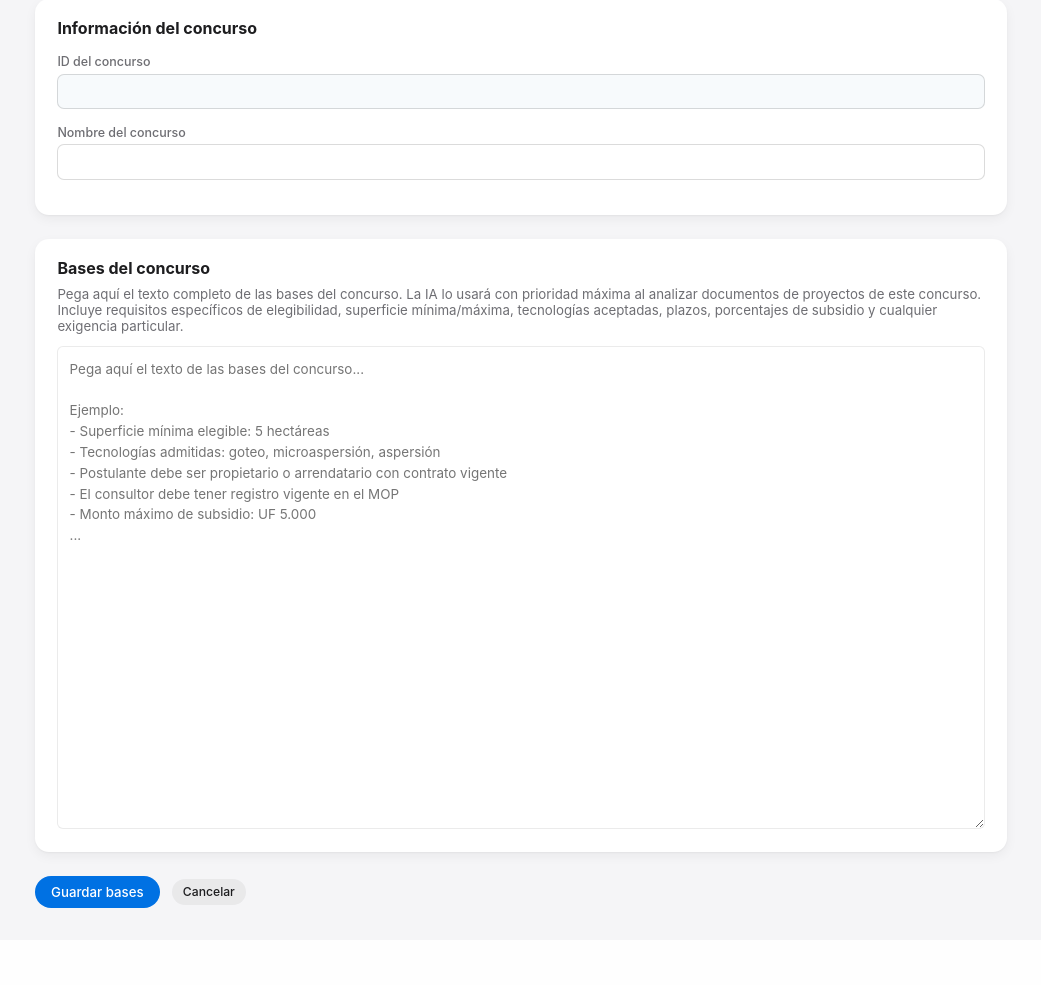
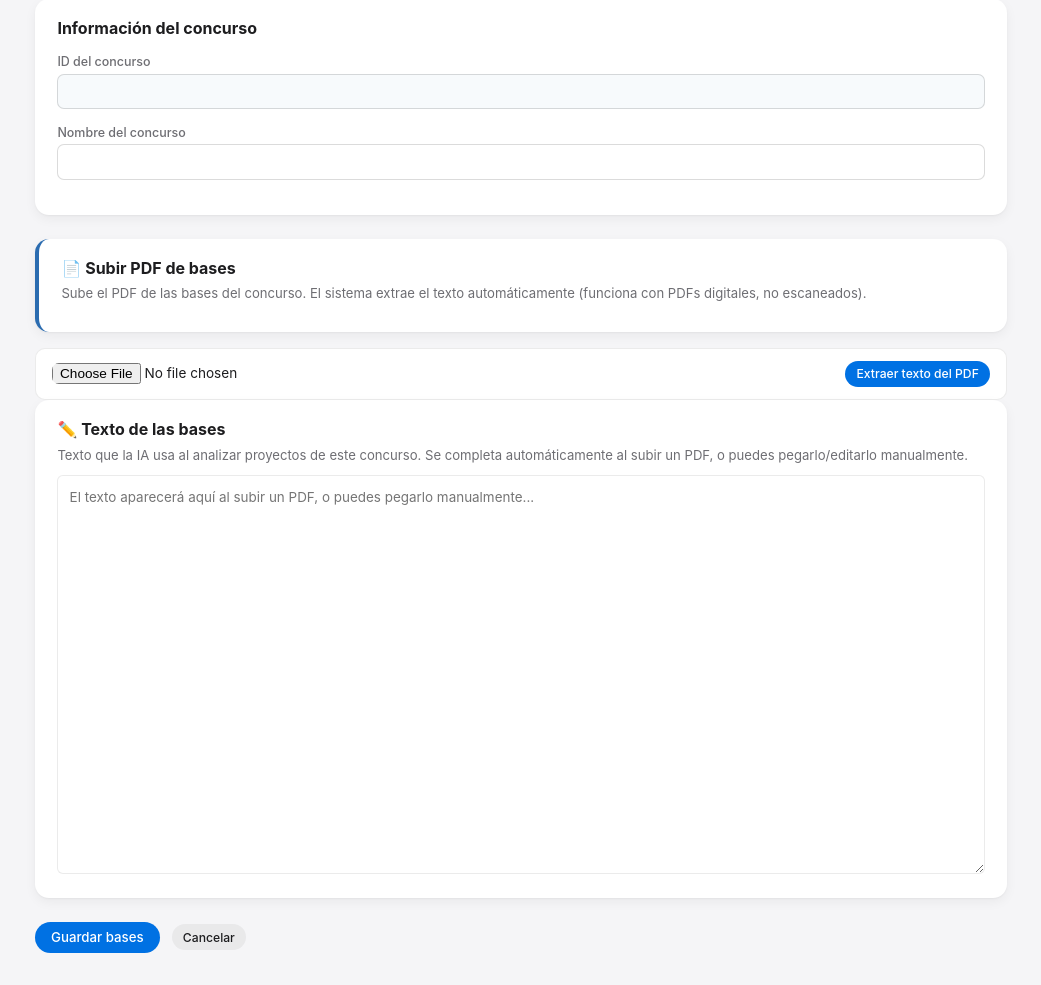
Before and after one commit to CEVV69/revisor-cnr, a FastAPI app: template templates/admin_concurso_detalle.html in a window 1280 px wide. Shown: the part 135-1120 px from the top of the page, without its empty margins (119-1160 px from the left). Before the commit the page ends 1043 px from the top, so only its background shows below. Run offline with FastAPI, Linux system fonts and the light colour scheme; the template is opened without the code that fills it, so the values that code supplies are empty.

Commit message:
Agregar subida de PDF para bases del concurso
- Nueva ruta POST /admin/concursos/{id}/bases-pdf: recibe PDF/DOC,
  extrae texto con extract_text() y lo guarda como bases_texto
- Manejo de error para PDFs escaneados y formatos no soportados
- Template admin_concurso_detalle: card de subida PDF + mensajes de error
- analyzer.py: limitar texto de bases a 20.000 chars en el prompt (MAX_CHARS_BASES)

Co-Authored-By: Claude Sonnet 4.6 <noreply@anthropic.com>

```diff
--- a/analyzer.py
+++ b/analyzer.py
@@ -207,20 +207,29 @@ CONTENIDO DE OTROS DOCUMENTOS YA ANALIZADOS (para detectar inconsistencias entre
     return contexto
 
 
+MAX_CHARS_BASES = 20000   # ~5-6 páginas de bases — suficiente para requisitos clave
+
 def _construir_bloque_bases(bases_texto: str, concurso_id: str) -> str:
     """Construye el bloque de contexto con las bases del concurso."""
     if not bases_texto or not bases_texto.strip():
         return ""
-    return f"""
+    texto = bases_texto.strip()
+    truncado = len(texto) > MAX_CHARS_BASES
+    if truncado:
+        texto = texto[:MAX_CHARS_BASES]
+    bloque = f"""
 {'═'*60}
 BASES DEL CONCURSO {concurso_id} — PRIORIDAD MÁXIMA
 {'═'*60}
 Las siguientes bases son específicas de este concurso y tienen PRIORIDAD sobre
 la normativa general. Verifica su cumplimiento en el documento analizado:
 
-{bases_texto.strip()}
-
+{texto}
 """
+    if truncado:
+        bloque += "\n[... texto de bases truncado por longitud — se muestran los primeros 20.000 caracteres]\n"
+    bloque += "\n"
+    return bloque
 
 
 def _construir_bloque_feedback(feedback: list, tipo_doc_actual: str) -> str:
--- a/main.py
+++ b/main.py
@@ -748,6 +748,47 @@ async def admin_guardar_bases(
     return RedirectResponse(url=f"/admin/concursos/{concurso_id}?ok=guardado", status_code=302)
 
 
+@app.post("/admin/concursos/{concurso_id}/bases-pdf")
+async def admin_subir_bases_pdf(
+    request: Request,
+    concurso_id: str,
+    archivo: UploadFile = File(...),
+    nombre: str = Form("")
+):
+    user = get_current_user(request)
+    if not user or user.get("rol") != "admin":
+        return RedirectResponse(url="/")
+    concurso = db.get_concurso(concurso_id)
+    if not concurso:
+        raise HTTPException(status_code=404)
+
+    ext = Path(archivo.filename).suffix.lower()
+    if ext not in (".pdf", ".doc", ".docx"):
+        return RedirectResponse(url=f"/admin/concursos/{concurso_id}?error=formato", status_code=302)
+
+    # Guardar temporalmente
+    tmp_path = UPLOAD_DIR / f"_bases_{concurso_id}{ext}"
+    tmp_path.parent.mkdir(parents=True, exist_ok=True)
+    content = await archivo.read()
+    with open(tmp_path, "wb") as f:
+        f.write(content)
+
+    # Extraer texto
+    from extractor import extract_text
+    texto = extract_text(str(tmp_path), ext)
+    tmp_path.unlink(missing_ok=True)
+
+    if texto.strip() == "__PDF_ESCANEADO__":
+        return RedirectResponse(url=f"/admin/concursos/{concurso_id}?error=escaneado", status_code=302)
+
+    if nombre.strip():
+        concurso["nombre"] = nombre.strip()
+    concurso["bases_texto"] = texto.strip()
+    concurso["fecha_actualizacion"] = datetime.now().isoformat()
+    db.save_concurso(concurso)
+    return RedirectResponse(url=f"/admin/concursos/{concurso_id}?ok=pdf_cargado", status_code=302)
+
+
 @app.post("/admin/concursos/{concurso_id}/eliminar")
 async def admin_eliminar_concurso(request: Request, concurso_id: str):
     user = get_current_user(request)
--- a/templates/admin_concurso_detalle.html
+++ b/templates/admin_concurso_detalle.html
@@ -13,7 +13,16 @@
 <div class="alert alert-success" style="margin-bottom:1rem;">
   {% if msg_ok == 'creado' %}✅ Concurso creado. Ahora carga las bases.
   {% elif msg_ok == 'guardado' %}✅ Bases guardadas correctamente.
+  {% elif msg_ok == 'pdf_cargado' %}✅ PDF cargado y texto extraído correctamente.
   {% else %}✅ Guardado.{% endif %}
+</div>
+{% endif %}
+{% set msg_err = request.query_params.get('error') %}
+{% if msg_err %}
+<div class="alert alert-error" style="margin-bottom:1rem;">
+  {% if msg_err == 'escaneado' %}⚠️ El PDF está escaneado (imagen) y no se puede extraer texto automáticamente. Usa un PDF con texto digital o pega el texto manualmente.
+  {% elif msg_err == 'formato' %}⚠️ Formato no soportado. Sube un PDF, DOC o DOCX.
+  {% else %}⚠️ Error: {{ msg_err }}{% endif %}
 </div>
 {% endif %}
 
@@ -33,32 +42,48 @@
     </div>
   </div>
 
+  <!-- Subida PDF -->
+  <div class="card" style="margin-bottom:1rem; border-left:4px solid #2b6cb0;">
+    <h2 style="font-size:1rem; margin-bottom:0.4rem;">📄 Subir PDF de bases</h2>
+    <p class="text-muted" style="font-size:0.82rem; margin-bottom:0.75rem;">
+      Sube el PDF de las bases del concurso. El sistema extrae el texto automáticamente
+      (funciona con PDFs digitales, no escaneados).
+    </p>
+    <!-- Este form es independiente del form principal -->
+  </div>
+  <form method="post" action="/admin/concursos/{{ concurso.id }}/bases-pdf"
+        enctype="multipart/form-data" style="margin-bottom:1.5rem;">
+    <div style="display:flex; gap:0.6rem; align-items:center; flex-wrap:wrap;
+                background:#fff; border:1px solid var(--border); border-radius:10px;
+                padding:0.75rem 1rem;">
+      <input type="file" name="archivo" accept=".pdf,.doc,.docx" required
+             style="flex:1; min-width:180px; font-size:0.85rem; border:none;
+                    box-shadow:none; padding:0; background:transparent;">
+      <button type="submit" class="btn btn-primary btn-sm" style="white-space:nowrap;">
+        Extraer texto del PDF
+      </button>
+    </div>
+  </form>
+
+  <!-- Edición manual -->
   <div class="card" style="margin-bottom:1.5rem;">
-    <h2 style="font-size:1rem; margin-bottom:0.5rem;">Bases del concurso</h2>
-    <p class="text-muted" style="font-size:0.83rem; margin-bottom:0.75rem;">
-      Pega aquí el texto completo de las bases del concurso. La IA lo usará con prioridad
-      máxima al analizar documentos de proyectos de este concurso. Incluye requisitos
-      específicos de elegibilidad, superficie mínima/máxima, tecnologías aceptadas,
-      plazos, porcentajes de subsidio y cualquier exigencia particular.
+    <h2 style="font-size:1rem; margin-bottom:0.5rem;">
+      ✏️ Texto de las bases
+      {% if concurso.bases_texto %}<span class="text-muted" style="font-size:0.8rem; font-weight:400;">· {{ concurso.bases_texto | length }} caracteres</span>{% endif %}
+    </h2>
+    <p class="text-muted" style="font-size:0.82rem; margin-bottom:0.75rem;">
+      Texto que la IA usa al analizar proyectos de este concurso. Se completa automáticamente al subir un PDF,
+      o puedes pegarlo/editarlo manualmente.
     </p>
-    <textarea name="bases_texto" rows="22"
+    <textarea name="bases_texto" rows="18"
               style="width:100%; font-size:0.84rem; font-family:inherit; padding:0.7rem;
                      border:1px solid var(--border); border-radius:6px; resize:vertical;
                      line-height:1.55;"
-              placeholder="Pega aquí el texto de las bases del concurso...
-
-Ejemplo:
-- Superficie mínima elegible: 5 hectáreas
-- Tecnologías admitidas: goteo, microaspersión, aspersión
-- Postulante debe ser propietario o arrendatario con contrato vigente
-- El consultor debe tener registro vigente en el MOP
-- Monto máximo de subsidio: UF 5.000
-...">{{ concurso.bases_texto }}</textarea>
+              placeholder="El texto aparecerá aquí al subir un PDF, o puedes pegarlo manualmente...">{{ concurso.bases_texto }}</textarea>
 
     {% if concurso.bases_texto %}
     <p class="text-muted" style="font-size:0.78rem; margin-top:0.4rem;">
       Último guardado: {{ concurso.get('fecha_actualizacion', concurso.get('fecha_creacion', ''))[:16].replace('T', ' ') }}
-      · {{ concurso.bases_texto | length }} caracteres
     </p>
     {% endif %}
   </div>
```
